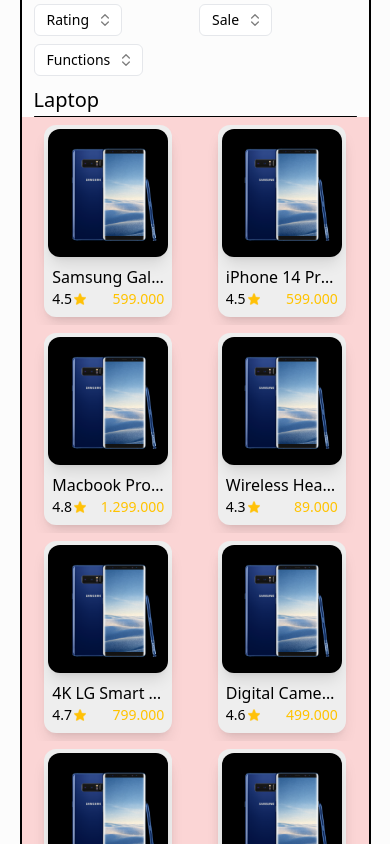
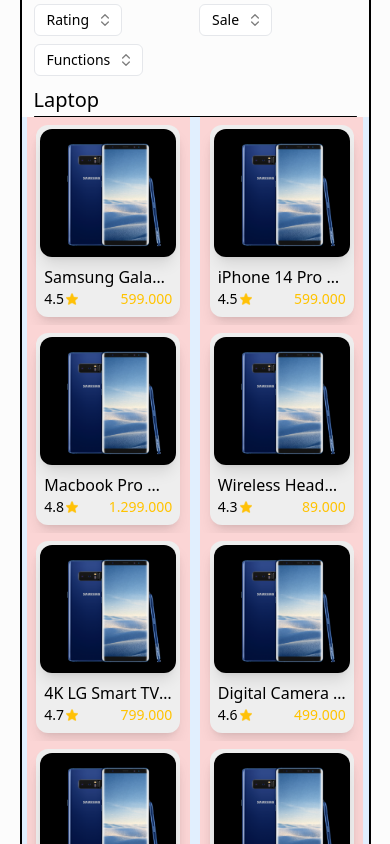
Before and after one commit to LHSang6403/electronics-store, a Next.js app: page /products in a window 390 px wide. Shown: the part 880-1724 px from the top of the page. Built offline with nearby package versions, Linux system fonts and the light colour scheme.

Commit message:
Sang - fixing grid bugs

```diff
--- a/app/components/itemsContainer.tsx
+++ b/app/components/itemsContainer.tsx
@@ -103,7 +103,7 @@
                   sm:grid-cols-2 sm:grid-rows-6 sm:place-items-center"
                   >
                     {data.slice(0, 12).map((prod: ProductData) => (
-                      <div className="w-full bg-red-200" key={prod.id}>
+                      <div className="w-[94%] bg-red-200" key={prod.id}>
                         <Product {...prod} />
                       </div>
                     ))}
--- a/app/components/product.tsx
+++ b/app/components/product.tsx
@@ -15,7 +15,7 @@
   const data: ProductData = props;
 
   return (
-    <div className="w-36 h-48 xl:w-[156px] sm:w-32 sm:h-48 mx-2 xl:mx-auto my-4 sm:my-2 rounded-xl shadow-lg flex flex-col items-center justify-start bg-[#EEEEEE] hover:cursor-pointer">
+    <div className="w-36 h-48 xl:w-[156px] sm:w-full sm:max-w-36 sm:h-48 mx-2 xl:mx-auto my-4 sm:my-2 rounded-xl shadow-lg flex flex-col items-center justify-start bg-[#EEEEEE] hover:cursor-pointer">
       <div className="p-1 pb-0">
         <Link href={`/product/${data.id}`}>
           <img
```
